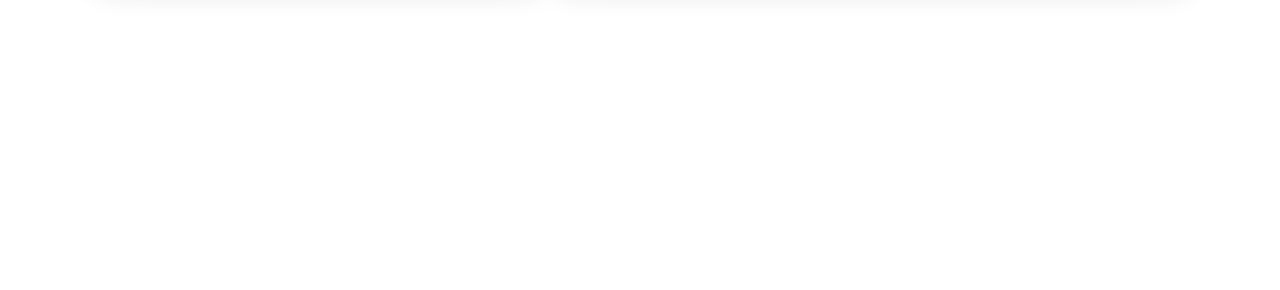
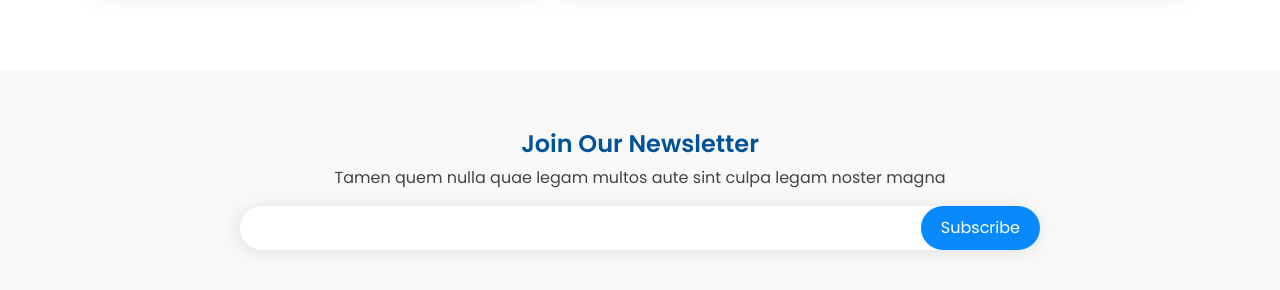
Before and after one commit to Vikash-Khadoliya/w3-software-Solutions, a React (Vite) app: page / in a window 1280 px wide. Shown: the part 6360-6650 px from the top of the page. Before the commit the page ends 6430 px from the top, so only its background shows below. Built offline with nearby package versions, Linux system fonts and the light colour scheme.

Commit message:
designed the newsletter section

```diff
--- a/src/App.jsx
+++ b/src/App.jsx
@@ -11,6 +11,7 @@
 import Pricing from "./components/Pricing";
 import Faq from "./components/Faq";
 import Contact from "./components/Contact";
+import NewsLetter from "./components/Newsletter";
 
 function App() {
 
@@ -29,6 +30,7 @@
       <Pricing />
       <Faq />
       <Contact />
+      <NewsLetter />
     </>
   )
 }
--- a/src/components/Newsletter.jsx
+++ b/src/components/Newsletter.jsx
@@ -5,6 +5,24 @@
     return (
         <>
 
+            <section className="newsletter" id="newsletter">
+
+                <div className="newsletter-content">
+
+                    <div className="newsletter-txt text-center">
+                        <h3>Join Our Newsletter</h3>
+                        <p>Tamen quem nulla quae legam multos aute sint culpa legam noster magna</p>
+                    </div>
+
+                    <div className="newsletter-input">
+                        <input type="text" />
+                        <a href="">Subscribe</a>
+                    </div>
+
+                </div>
+
+            </section>
+
         </>
     )
 
--- a/src/index.css
+++ b/src/index.css
@@ -948,3 +948,58 @@
     background-color: rgb(8, 138, 252);
     color: #fff;
 }
+
+/*newsletter section design*/
+
+.newsletter {
+    background: #f8f8f8;
+}
+
+.newsletter-content h3 {
+    font-weight: 600;
+    color: rgba(1, 82, 152);
+    font-size: 1.5rem;
+}
+
+.newsletter-content p {
+    color: #444;
+    font-size: 1rem;
+}
+
+.newsletter-input {
+    position: relative;
+    max-width: 800px;
+    margin: 0 auto
+}
+
+.newsletter-input input {
+    position: relative;
+    width: 100%;
+    border-radius: 30px;
+    padding: 10px 20px;
+    font-weight: 300;
+    border: none;
+    outline: none;
+    box-shadow: -2px 2px 16px rgba(34, 34, 34, .1);
+}
+
+.newsletter-input input:focus {
+    outline: 2px solid rgb(8, 138, 252);
+}
+
+.newsletter-input a {
+    position: absolute;
+    right: 0;
+    top: 50%;
+    transform: translateY(-50%);
+    text-decoration: none;
+    padding: 10px 20px;
+    background-color: rgb(8, 138, 252);
+    border-radius: 30px;
+    color: #fff;
+    transition: .3s ease-out;
+}
+
+.newsletter-input a:hover {
+    background-color: rgb(9, 128, 231);
+}
```
